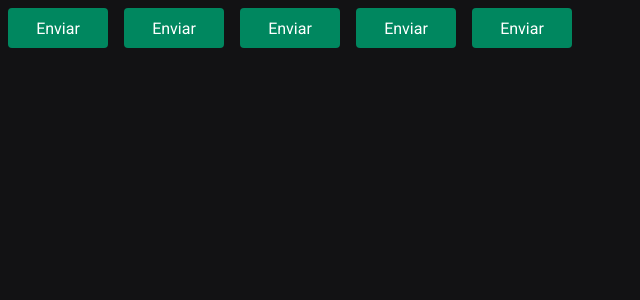
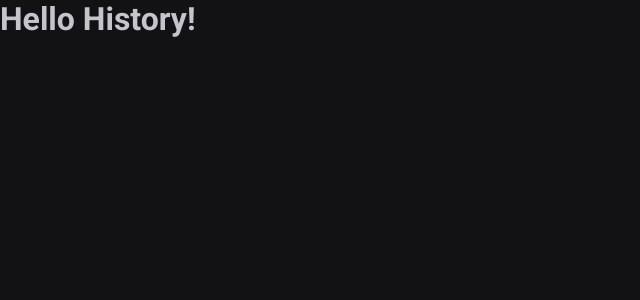
Before and after one commit to Luan-Neumann-Dev/IgniteTimer, a React (Vite) app: page /history in a window 1280 px wide. Shown: the top 300 px of the page, without its empty margins (0-640 px from the left). Built offline with nearby package versions, Linux system fonts and the light colour scheme.

Commit message:
feat: react router

```diff
--- a/package.json
+++ b/package.json
@@ -12,6 +12,7 @@
   "dependencies": {
     "react": "^19.1.0",
     "react-dom": "^19.1.0",
+    "react-router-dom": "^7.5.3",
     "styled-components": "^6.1.17"
   },
   "devDependencies": {
--- a/src/App.tsx
+++ b/src/App.tsx
@@ -1,18 +1,16 @@
 import { ThemeProvider } from "styled-components";
-import { Button } from "./components/Button";
 import { defaultTheme } from "./styles/theme/default";
 import { GlobalStyle } from "./styles/global";
+import { BrowserRouter } from "react-router-dom";
+import { Router } from "./Router";
 
 export function App() {
 
   return (
     <ThemeProvider theme={defaultTheme}>
-      <Button variant="primary"/>
-      <Button variant="secondary" />
-      <Button variant="success"/>
-      <Button variant="danger"/>
-      <Button />
-
+      <BrowserRouter>
+        <Router />
+      </BrowserRouter>
       <GlobalStyle />
     </ThemeProvider>
   )
--- /dev/null
+++ b/src/Router.tsx
@@ -0,0 +1,12 @@
+import { Routes, Route } from "react-router-dom";
+import { Home } from "./pages/Home";
+import { History } from "./pages/History";
+
+export function Router() {
+    return (
+        <Routes>
+            <Route path="/" element={<Home/>}/>
+            <Route path="/history" element={<History/>}/>
+        </Routes>
+    );
+}
--- a/src/components/Button.styles.ts
+++ /dev/null
@@ -1,30 +0,0 @@
-import styled, { css } from "styled-components";
-
-export type ButtonVariant = 'primary' | 'secondary' | 'danger' | 'success'
-
-interface ButtonContainerProps {
-    variant: ButtonVariant
-}
-
-const buttonVariants = {
-    primary: 'purple',
-    secondary: 'orange',
-    danger: 'red',
-    success: 'green'
-}
-
-export const ButtonContainer = styled.button<ButtonContainerProps>`
-    width: 100px;
-    height: 40px;
-    border-radius: 4px;
-    border: 0;
-    margin: 8px;
-
-    background-color: ${props => props.theme['green-500']};
-    color: ${props => props.theme.white};
-    /* ${props => {
-        return css`
-            background-color: ${buttonVariants[props.variant]}
-        `
-    }} */
-`;
--- a/src/components/Button.tsx
+++ /dev/null
@@ -1,9 +0,0 @@
-import { ButtonContainer, type ButtonVariant } from "./Button.styles"
-
-interface ButtonProps {
-    variant?: ButtonVariant
-}
-
-export function Button({variant = 'primary'}: ButtonProps) {
-    return <ButtonContainer variant={variant}>Enviar</ButtonContainer>
-}
--- /dev/null
+++ b/src/pages/History.tsx
@@ -0,0 +1,5 @@
+export function History(){
+    return (
+        <h1>Hello History!</h1>
+    )
+}
--- /dev/null
+++ b/src/pages/Home.tsx
@@ -0,0 +1,5 @@
+export function Home() {
+    return (
+        <h1>Home</h1>
+    )
+}
```
Also changed, not shown: 1 other file (tests, documents, lock files or other folders).
